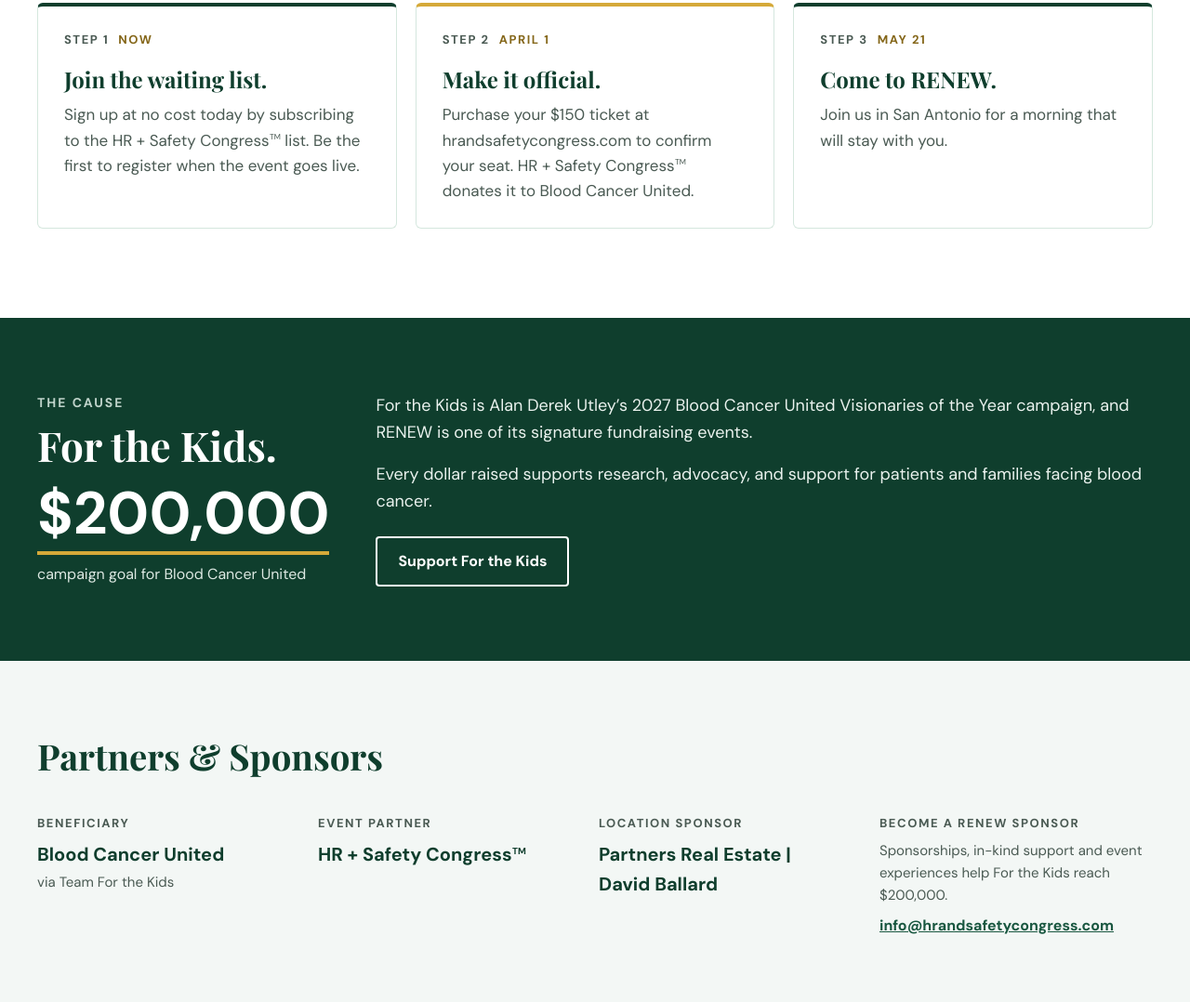
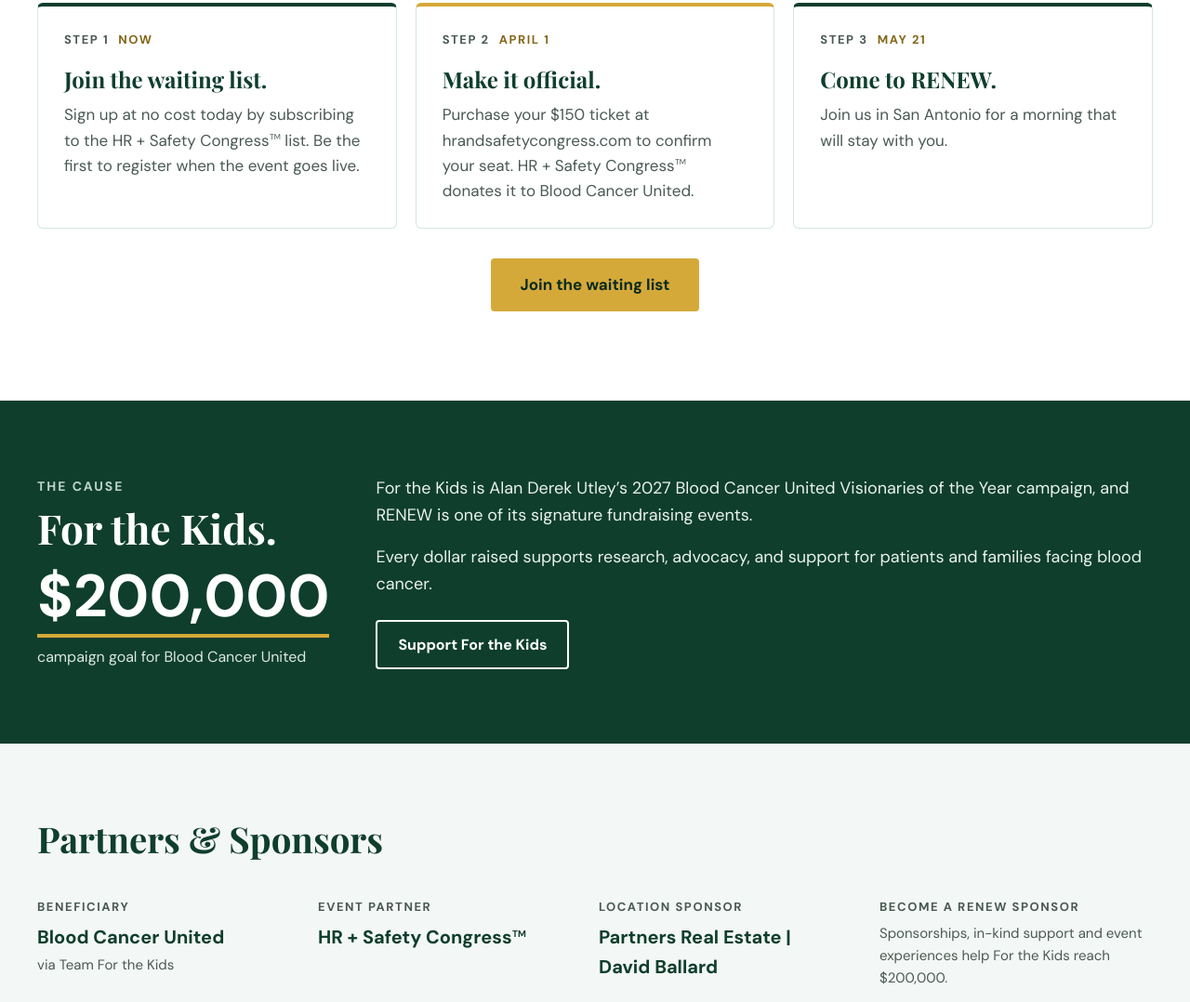
Before and after one commit to annamarieprim/hrandsafetycongress-website, a plain HTML site: page renew/index.html in a window 1280 px wide. Shown: the part 3020-4098 px from the top of the page at 93% size. Drawn offline with nearby package versions, Linux system fonts and the light colour scheme.

Commit message:
RENEW: add Join the waiting list button under the steps
Co-Authored-By: Claude Opus 5.5 <noreply@anthropic.com>
Claude-Session: https://claude.ai/code/session_01NT644b3TBjaeyjpfwWCVCH

```diff
--- a/renew/index.html
+++ b/renew/index.html
@@ -178,6 +178,7 @@ h1,h2,h3{font-family:"Playfair Display",Georgia,serif}
 <p style="margin: 0; color: #4A5A53; font-size: 17px;">Join us in San Antonio for a morning that will stay with you.</p>
 </li>
 </ol>
+<div style="margin-top: 32px; text-align: center;"><a href="#subscribe" style="display: inline-block; background: #D5A939; color: #082B1E; text-decoration: none; padding: 15px 32px; border-radius: 4px; font-weight: 700; font-size: 17px;">Join the waiting list</a></div>
 </section>
 
 <section id="forthekids" style="background: #0F3E2D; color: #FFFFFF;">
```
